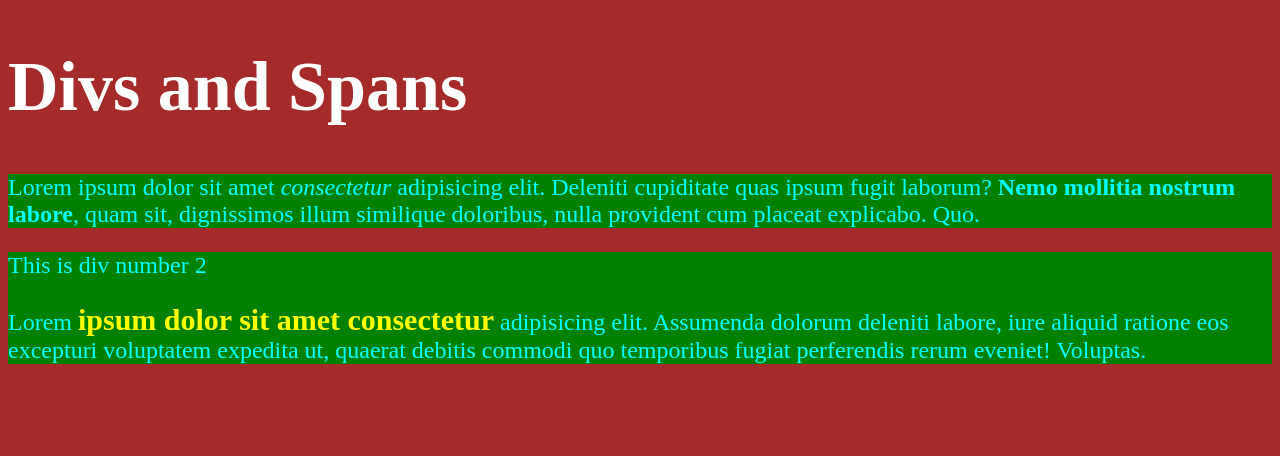
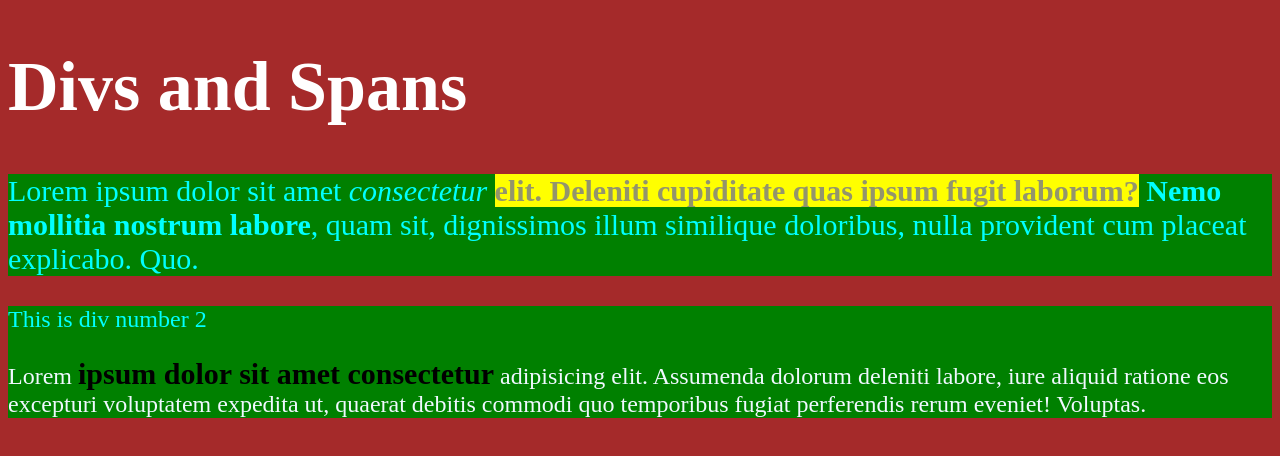
Before and after one commit to badflop/tutorals, a plain HTML site: page Div_and_spans/index.html in a window 1280 px wide. Drawn offline with Linux system fonts and the light colour scheme.

Commit message:
introducing class to the elements

```diff
--- a/Div_and_spans/index.html
+++ b/Div_and_spans/index.html
@@ -9,13 +9,13 @@
 <body>
     <h1>Divs and Spans</h1>
 <!-- Div means Division, this makes sections of editable text instead of editing all content -->
-    <div>
-        <p>Lorem ipsum dolor sit amet <em>consectetur</em> adipisicing elit. Deleniti cupiditate quas ipsum fugit laborum? <strong>Nemo mollitia nostrum labore</strong>, quam sit, dignissimos illum similique doloribus, nulla provident cum placeat explicabo. Quo.</p>
+    <div class="top-section">
+        <p class="intro">Lorem ipsum dolor sit amet <em>consectetur</em> <span class="highlight"> elit. Deleniti cupiditate quas ipsum fugit laborum?</span> <strong>Nemo mollitia nostrum labore</strong>, quam sit, dignissimos illum similique doloribus, nulla provident cum placeat explicabo. Quo.</p>
     </div>
 <!-- span works like Div but it does not create a block -->
-    <div>
+    <div class="bottom-section">
         <p>This is div number 2</p>
-        <p>Lorem <span>ipsum dolor sit amet consectetur</span> adipisicing elit. Assumenda dolorum deleniti labore, iure aliquid ratione eos excepturi voluptatem expedita ut, quaerat debitis commodi quo temporibus fugiat perferendis rerum eveniet! Voluptas.</p>
+        <p class="outro">Lorem <span class="accent-color">ipsum dolor sit amet consectetur</span> adipisicing elit. Assumenda dolorum deleniti labore, iure aliquid ratione eos excepturi voluptatem expedita ut, quaerat debitis commodi quo temporibus fugiat perferendis rerum eveniet! Voluptas.</p>
 
     </div>
 </body>
--- a/Div_and_spans/styles.css
+++ b/Div_and_spans/styles.css
@@ -6,6 +6,22 @@ body {
 
 p {
     color: aqua;
+}
+
+.intro {
+    font-size: 30px;
+}
+
+.outro {
+    color: aliceblue;
+}
+
+.highlight {
+    background-color: yellow;
+}
+
+.accent-color {
+    color: black;
 }
 
 h1 {
@@ -19,7 +35,7 @@ div {
 }
 
 span {
-    color: yellow;
+    color: #0004ff6c;
     font-size: 30px;
     font-weight: bold;
 }
```
